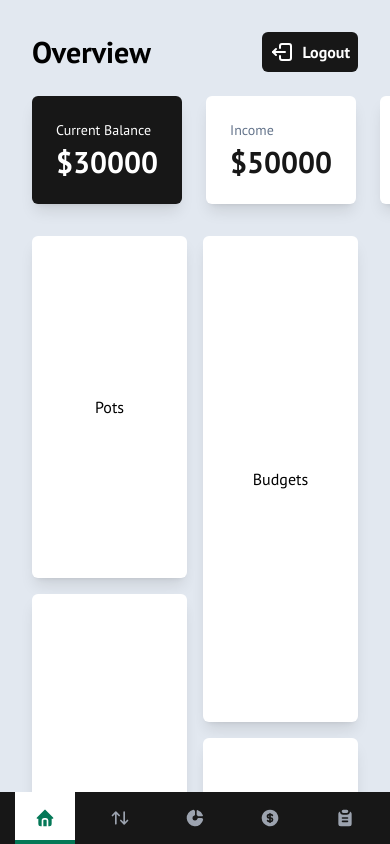
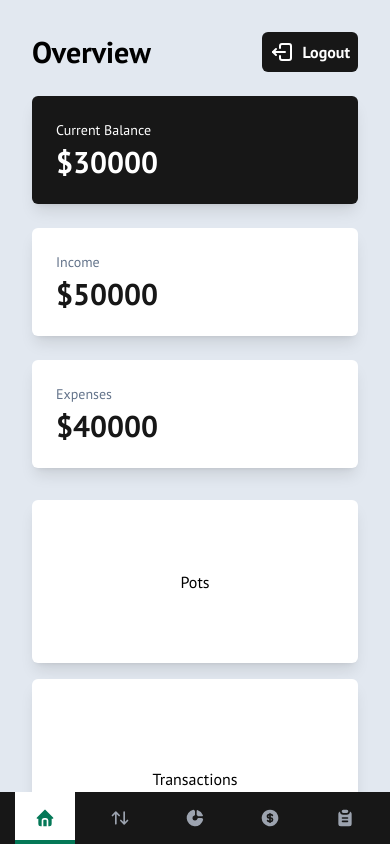
Before and after one commit to MartinWebDev95/FinanceApp, a Next.js app: page / in a window 390 px wide. Built offline with nearby package versions, Linux system fonts and the light colour scheme.

Commit message:
Change styles to make them responsive

```diff
--- a/app/(dashboard)/page.jsx
+++ b/app/(dashboard)/page.jsx
@@ -18,7 +18,7 @@ export default function OverviewPage(){
         </Link>
       </div>
 
-      <div className="mt-6 w-full flex items-center justify-between gap-6">
+      <div className="mt-6 w-full flex flex-col md:flex-row items-center justify-between gap-6">
         <Cards title='Current Balance' data='30000' main />
         <Cards title='Income' data='50000' />
         <Cards title='Expenses' data='40000' />
--- a/app/components/dashboard/Grid.jsx
+++ b/app/components/dashboard/Grid.jsx
@@ -1,19 +1,19 @@
 const Grid = () => {
   return (
-    <div className="mt-8 grid grid-cols-2 grid-rows-12 gap-4 h-screen">
-      <div className="bg-white rounded-md shadow-lg flex justify-center items-center row-start-1 row-end-6 col-start-1 col-end-2">
+    <div className="mt-8 grid grid-cols-1 grid-rows-24 lg:grid-cols-2 lg:grid-rows-12 gap-4 h-screen">
+      <div className="bg-white rounded-md shadow-lg flex justify-center items-center row-start-1 row-end-6 lg:col-start-1 lg:col-end-2">
         Pots
       </div>
 
-      <div className="bg-white rounded-md shadow-lg flex justify-center items-center row-start-1 row-end-8 col-start-2 col-end-3">
+      <div className="bg-white rounded-md shadow-lg flex justify-center items-center row-start-12 row-end-19 lg:row-start-1 lg:row-end-8 lg:col-start-2 lg:col-end-3">
         Budgets
       </div>
 
-      <div className="bg-white rounded-md shadow-lg flex justify-center items-center row-start-6 row-end-13 col-start-1 col-end-2">
+      <div className="bg-white rounded-md shadow-lg flex justify-center items-center row-start-6 row-end-12 lg:row-end-13 lg:col-start-1 lg:col-end-2">
         Transactions
       </div>
 
-      <div className="bg-white rounded-md shadow-lg flex justify-center items-center row-start-8 row-end-13 col-start-2 col-end-3">
+      <div className="bg-white rounded-md shadow-lg flex justify-center items-center row-start-19 row-end-25 lg:row-start-8 lg:row-end-13 lg:col-start-2 lg:col-end-3">
         Recurring Bills
       </div>
     </div>
```
